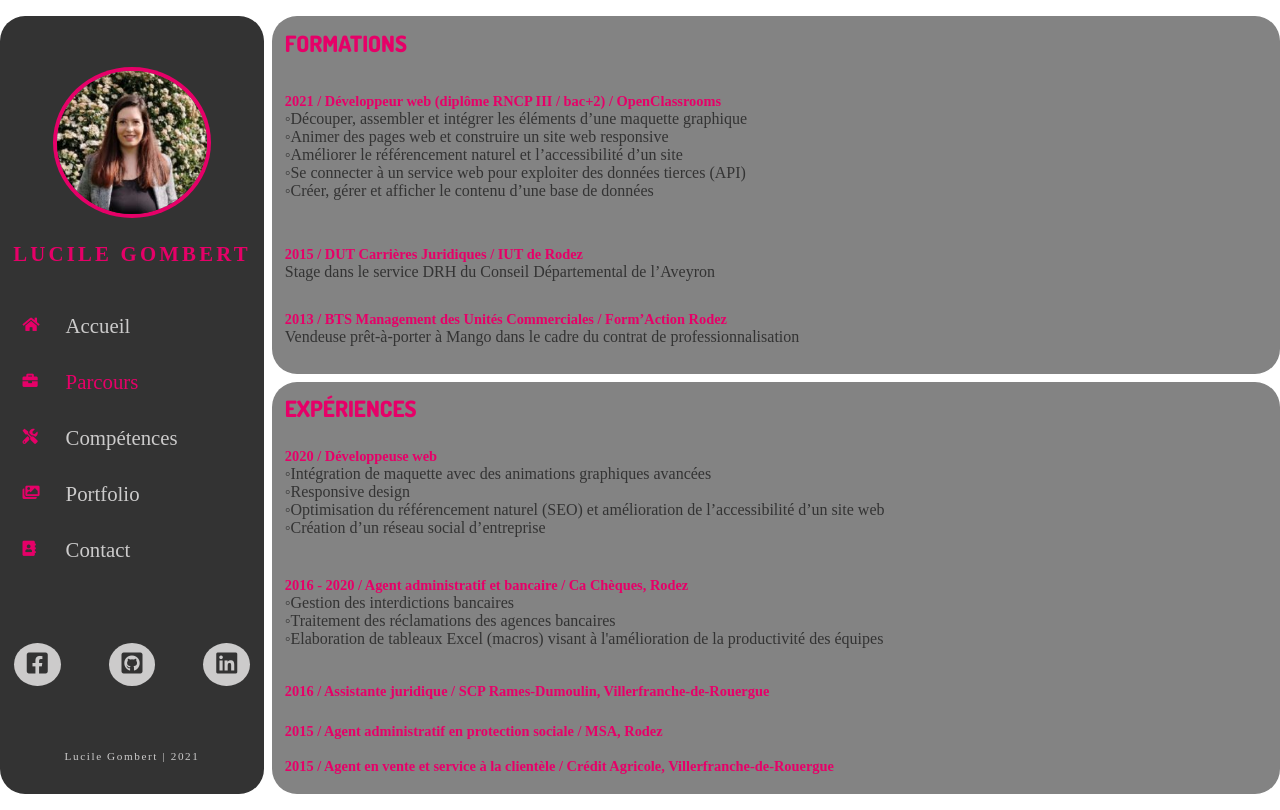
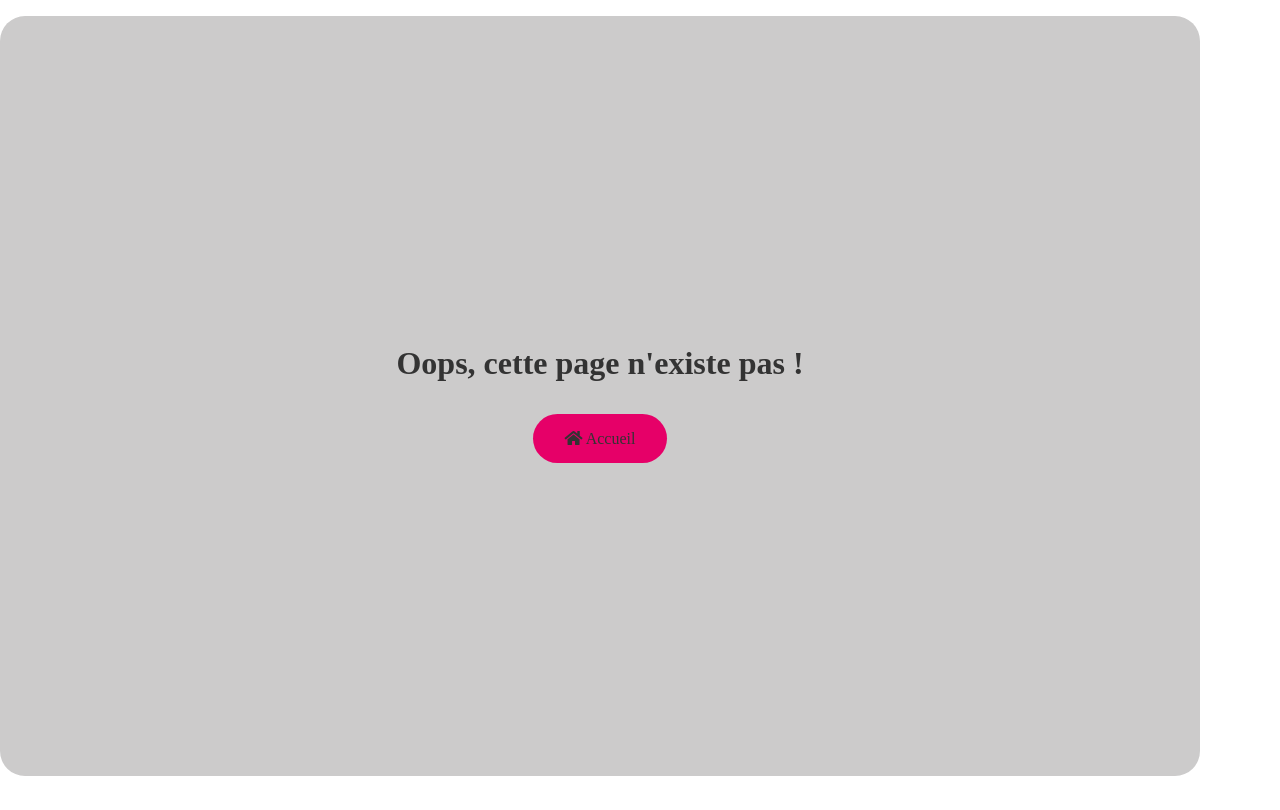
Before and after one commit to LucileGombert/CV, a React (Create React App) app: page /parcours in a window 1280 px wide. Built offline with nearby package versions, Linux system fonts and the light colour scheme; a web font is replaced by a local one.

Commit message:
path img

```diff
--- a/src/App.js
+++ b/src/App.js
@@ -13,11 +13,11 @@ const App = () => {
     <div>
       <BrowserRouter>
         <Switch>
-          <Route path='/' exact component={Home} />
-          <Route path='/parcours' component={Career} />
-          <Route path='/competences' component={Skills} />
-          <Route path='/portfolio' component={Portfolio} />
-          <Route path='/contact' component={Contact} />
+          <Route path='/CV' exact component={Home} />
+          <Route path='/CV/parcours' component={Career} />
+          <Route path='/CV/competences' component={Skills} />
+          <Route path='/CV/portfolio' component={Portfolio} />
+          <Route path='/CV/contact' component={Contact} />
           <Route component={NotFound} />
         </Switch>
       </BrowserRouter>
--- a/src/components/Navigation.js
+++ b/src/components/Navigation.js
@@ -26,28 +26,28 @@ const Navigation = () => {
                     </li>
 
                     <li>
-                        <NavLink exact to="/parcours" activeClassName="navActive">
+                        <NavLink exact to="/CV/parcours" activeClassName="navActive">
                             <i className="fas fa-briefcase"></i>
                             <span>Parcours</span>
                         </NavLink>
                     </li>
 
                     <li>
-                        <NavLink exact to="/competences" activeClassName="navActive">
+                        <NavLink exact to="/CV/competences" activeClassName="navActive">
                             <i className="fas fa-tools"></i>
                             <span>Compétences</span>
                         </NavLink>
                     </li>
 
                     <li>
-                        <NavLink exact to="/portfolio" activeClassName="navActive">
+                        <NavLink exact to="/CV/portfolio" activeClassName="navActive">
                             <i className="fas fa-images"></i>
                             <span>Portfolio</span>
                         </NavLink>
                     </li>
 
                     <li>
-                        <NavLink exact to="/contact" activeClassName="navActive">
+                        <NavLink exact to="/CV/contact" activeClassName="navActive">
                             <i className="fas fa-address-book"></i>
                             <span>Contact</span>
                         </NavLink>
```
